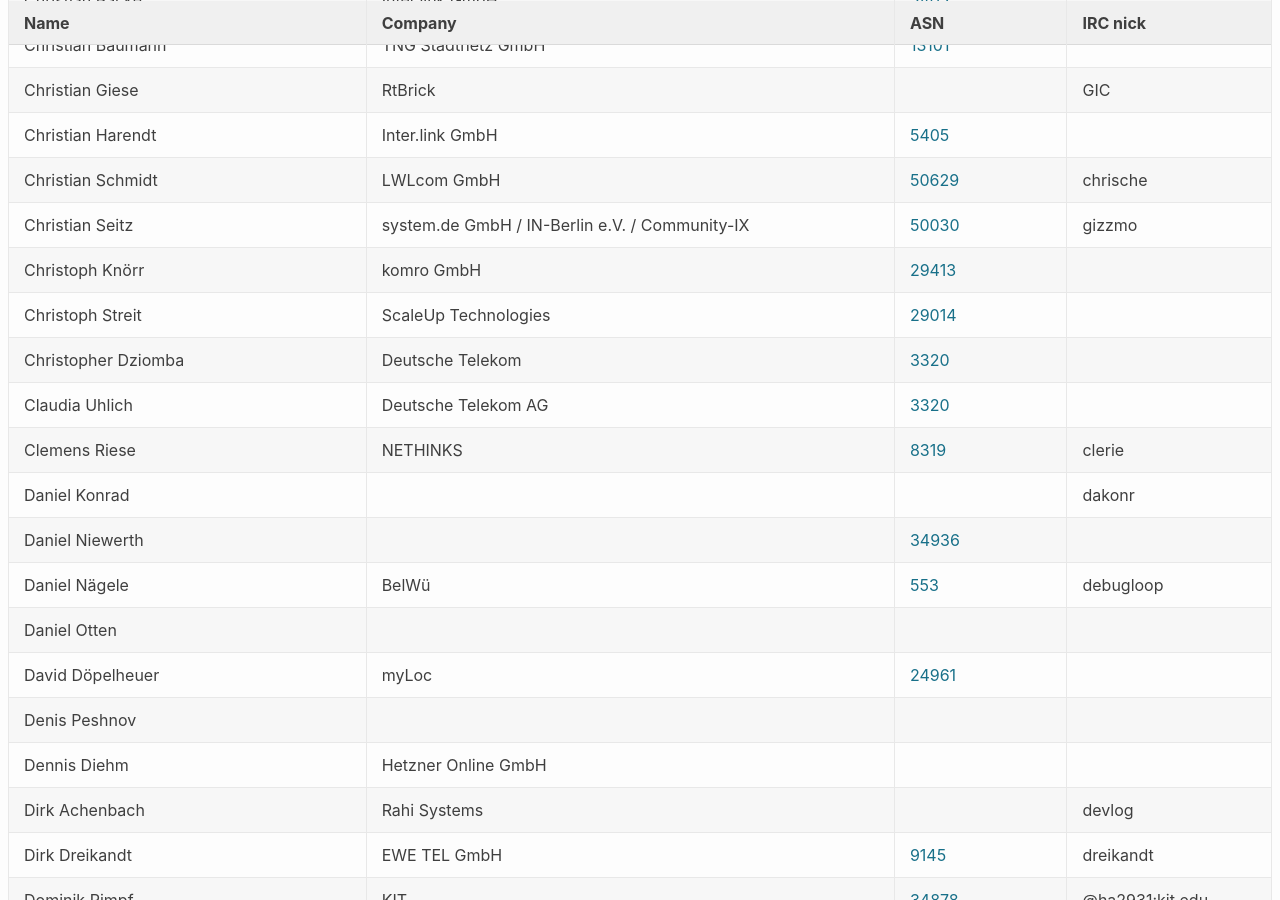
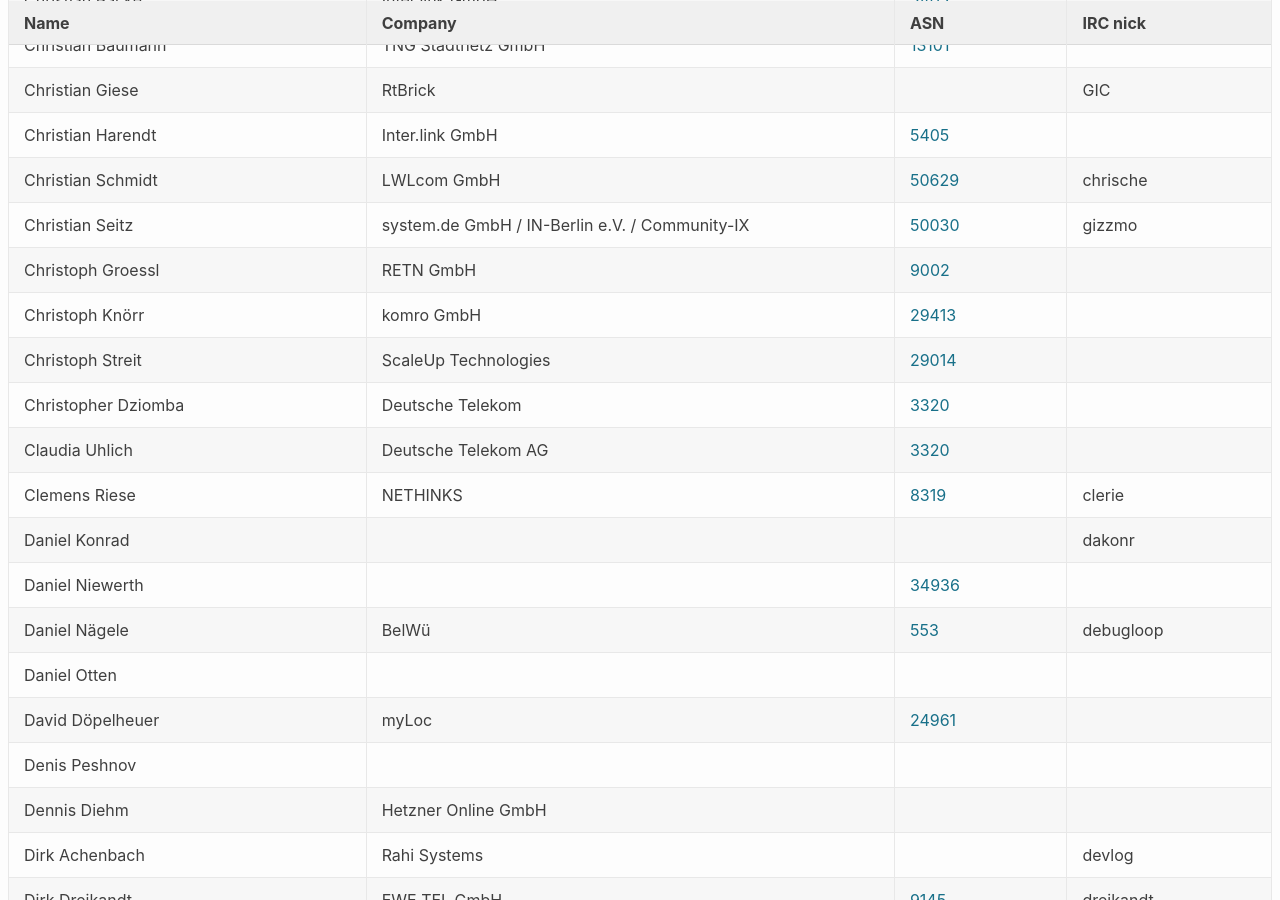
Before and after one commit to denog/pretix-attendeelist, a Jekyll site: the page built from denog14/index.md, in a window 1280 px wide and 900 px high, scrolled down 1414 px. Built offline with Jekyll 4.4.1, drawn with Linux system fonts in a browser that asks for light colours.

Commit message:
Latest data: Tue Oct 25 09:15:15 UTC 2022

```diff
--- a/_data/attendees_denog14_onsite.json
+++ b/_data/attendees_denog14_onsite.json
@@ -202,6 +202,12 @@
     "company": "Deutsche Telekom",
     "irc": null,
     "asn": "3320"
+  },
+  {
+    "name": "Christoph Groessl",
+    "company": "RETN GmbH",
+    "irc": null,
+    "asn": "9002"
   },
   {
     "name": "Christoph Knörr",
```
